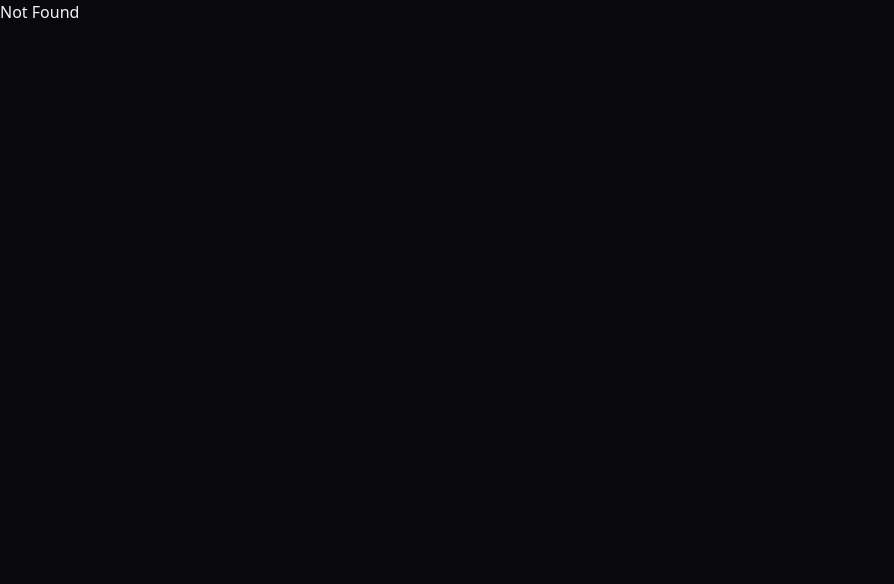
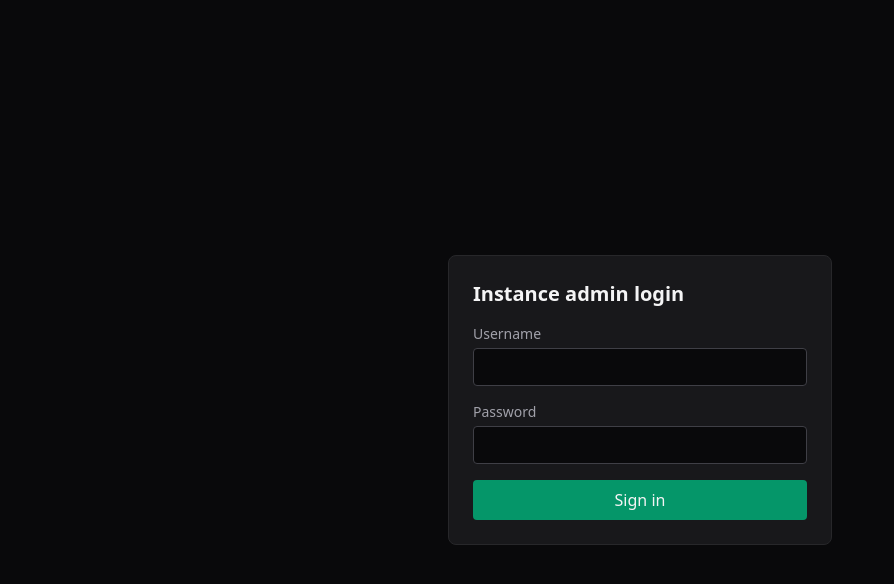
Before and after one commit to GittiMcHub/wow-guild-loot-prio, a React (Vite) app in the folder apps/web/: page /instance/login in a window 1280 px wide. Shown: the top 584 px of the page, without its empty margins (0-894 px from the left). Built offline with nearby package versions, Linux system fonts and the light colour scheme.

Commit message:
feat(web): add the instance-admin login page
Co-Authored-By: Claude Sonnet 5 <noreply@anthropic.com>
Claude-Session: https://claude.ai/code/session_01YCZDWF8f6ShXTxVG76LuuS

```diff
--- a/apps/web/src/router.tsx
+++ b/apps/web/src/router.tsx
@@ -5,6 +5,7 @@ import { AdminLoginPage } from './routes/admin/login';
 import { AdminMatrixPage } from './routes/admin/matrix';
 import { AdminResolverPage } from './routes/admin/resolver';
 import { HomePage } from './routes/home';
+import { InstanceLoginPage } from './routes/instance/login';
 import { InvitePage } from './routes/invite';
 import { ListBuilderPage } from './routes/list-builder';
 
@@ -29,6 +30,12 @@ function AdminLoginRouteComponent() {
   const { guildSlug } = adminLoginRoute.useParams();
   const navigate = useNavigate();
   return <AdminLoginPage guildSlug={guildSlug} onLoggedIn={() => navigate({ to: '/admin' })} />;
+}
+
+const instanceLoginRoute = createRoute({ getParentRoute: () => rootRoute, path: '/instance/login', component: InstanceLoginRouteComponent });
+function InstanceLoginRouteComponent() {
+  const navigate = useNavigate();
+  return <InstanceLoginPage onLoggedIn={() => navigate({ to: '/instance' })} />;
 }
 
 const adminDashboardRoute = createRoute({ getParentRoute: () => rootRoute, path: '/admin', component: AdminDashboardPage });
@@ -68,6 +75,7 @@ const routeTree = rootRoute.addChildren([
   inviteRoute,
   myListRoute,
   adminLoginRoute,
+  instanceLoginRoute,
   adminDashboardRoute,
   adminMatrixRoute,
   adminResolverRoute,
--- /dev/null
+++ b/apps/web/src/routes/instance/login.tsx
@@ -0,0 +1,43 @@
+import { useState } from 'react';
+import { api, ApiError } from '../../api';
+
+export function InstanceLoginPage({ onLoggedIn }: { onLoggedIn: () => void }) {
+  const [username, setUsername] = useState('');
+  const [password, setPassword] = useState('');
+  const [error, setError] = useState<string | null>(null);
+  const [busy, setBusy] = useState(false);
+
+  async function submit(e: React.FormEvent) {
+    e.preventDefault();
+    setError(null);
+    setBusy(true);
+    try {
+      await api.post('/instance/login', { username, password });
+      onLoggedIn();
+    } catch (err) {
+      setError(err instanceof ApiError ? err.message : 'Login failed.');
+    } finally {
+      setBusy(false);
+    }
+  }
+
+  return (
+    <div className="flex min-h-screen items-center justify-center p-4">
+      <form onSubmit={submit} className="w-full max-w-sm space-y-4 rounded-lg border border-zinc-800 bg-zinc-900 p-6">
+        <h1 className="text-xl font-semibold">Instance admin login</h1>
+        <label className="block text-sm">
+          <span className="mb-1 block text-zinc-400">Username</span>
+          <input required value={username} onChange={(e) => setUsername(e.target.value)} className="input" />
+        </label>
+        <label className="block text-sm">
+          <span className="mb-1 block text-zinc-400">Password</span>
+          <input required type="password" value={password} onChange={(e) => setPassword(e.target.value)} className="input" />
+        </label>
+        {error && <p className="text-sm text-red-400">{error}</p>}
+        <button disabled={busy} type="submit" className="w-full rounded bg-emerald-600 py-2 font-medium hover:bg-emerald-500 disabled:opacity-50">
+          {busy ? 'Signing in…' : 'Sign in'}
+        </button>
+      </form>
+    </div>
+  );
+}
```
